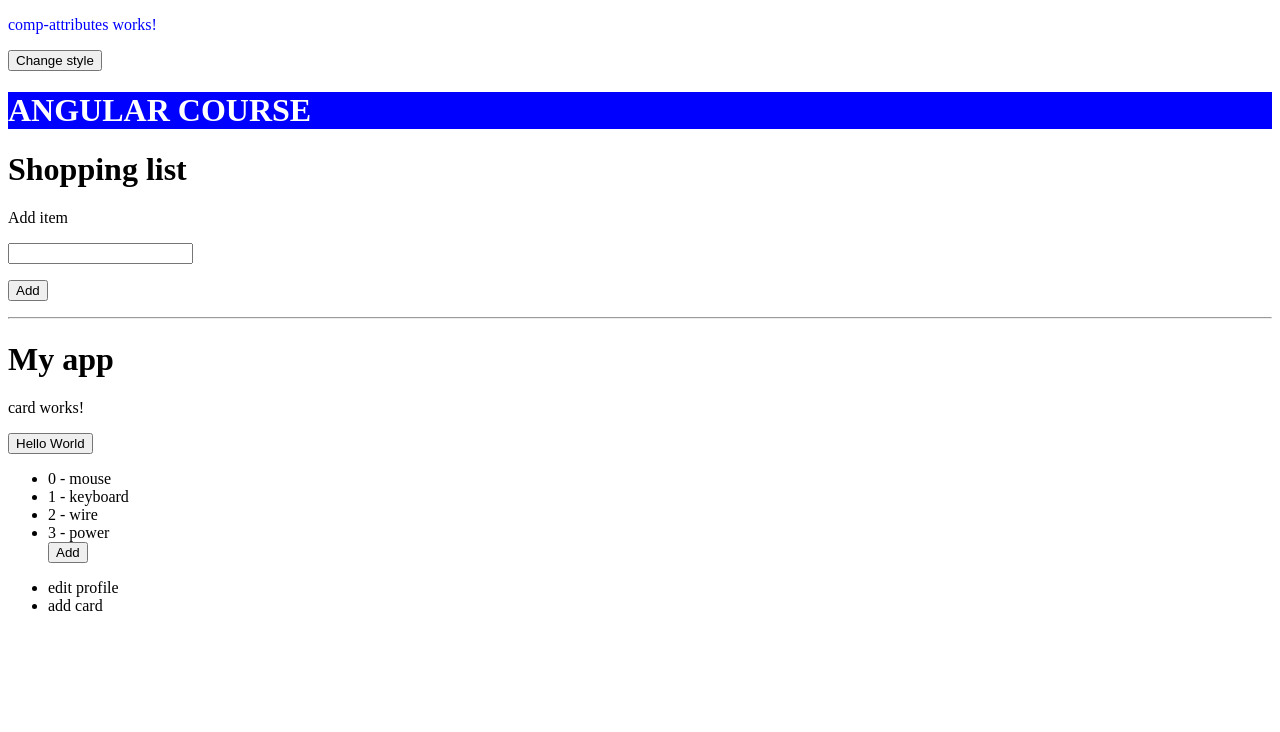
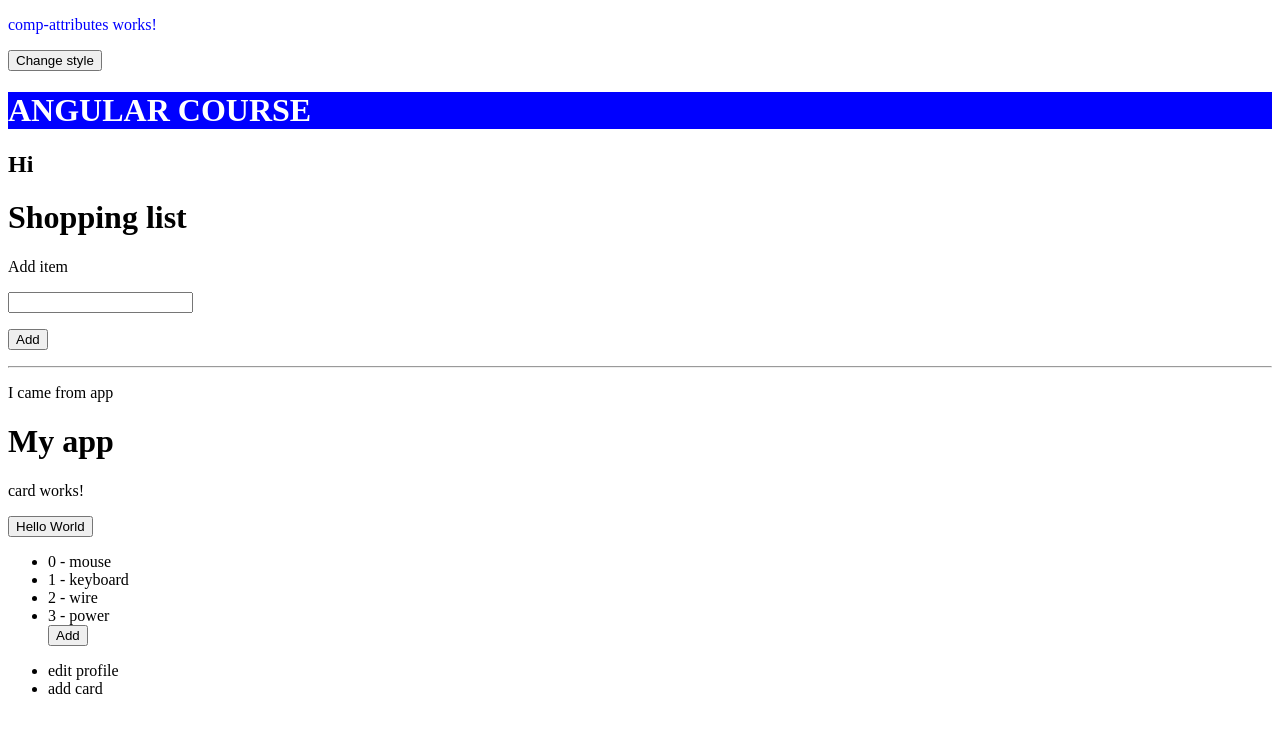
Before and after one commit to gsTavares/dio-santander-angular-directives, an Angular app: page / in a window 1280 px wide. Shown: the top 732 px of the page. Built offline with nearby package versions, Linux system fonts and the light colour scheme.

Commit message:
feat: ng-content

```diff
--- a/src/app/app.component.html
+++ b/src/app/app.component.html
@@ -1,4 +1,7 @@
-<app-comp-attributes></app-comp-attributes>
+<app-comp-attributes>
+  <h2>Hi</h2>
+  <p>I came from app</p>
+</app-comp-attributes>
 <app-card *ngIf="isAliveCard; else secretBlock"></app-card>
 <ng-template #secretBlock>
   <p>hi I'm a secret block</p>
--- a/src/app/comp-attributes/comp-attributes.component.html
+++ b/src/app/comp-attributes/comp-attributes.component.html
@@ -1,6 +1,7 @@
 <p [ngClass]="style">comp-attributes works!</p>
 <button (click)="changeStyle()">Change style</button>
 <h1 [ngStyle]="{'background': backgroundColor, 'color': textColor}">ANGULAR COURSE</h1>
+<ng-content select="h2"></ng-content>
 <h1>Shopping list</h1>
 <p>Add item</p>
 <input type="text" [(ngModel)]="item">
@@ -16,3 +17,4 @@
 <ng-template [ngIf]="itemList.length > 1">
     <a href="#">BUY ALL ITEMS</a>
 </ng-template>
+<ng-content select="p"></ng-content>
```
